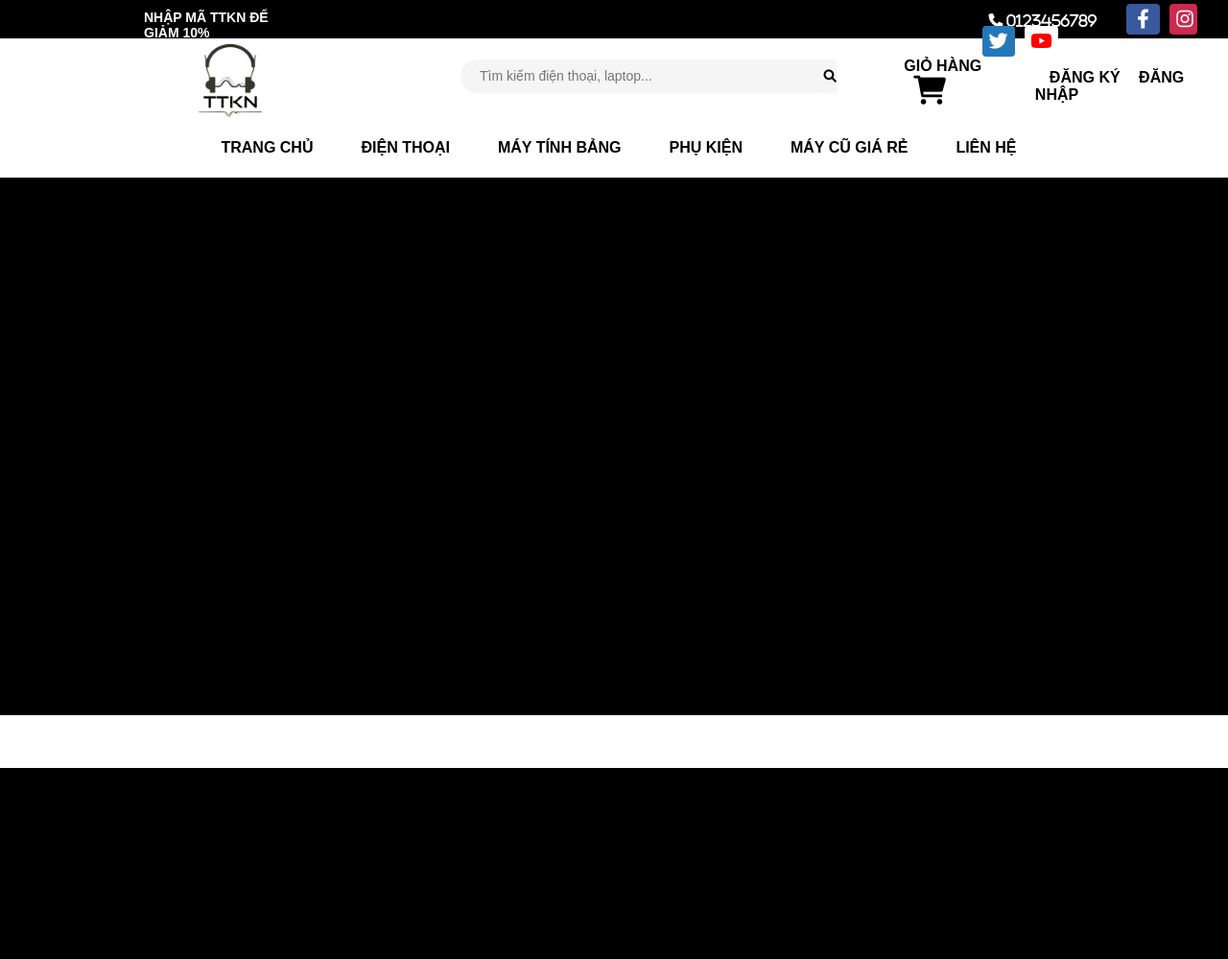
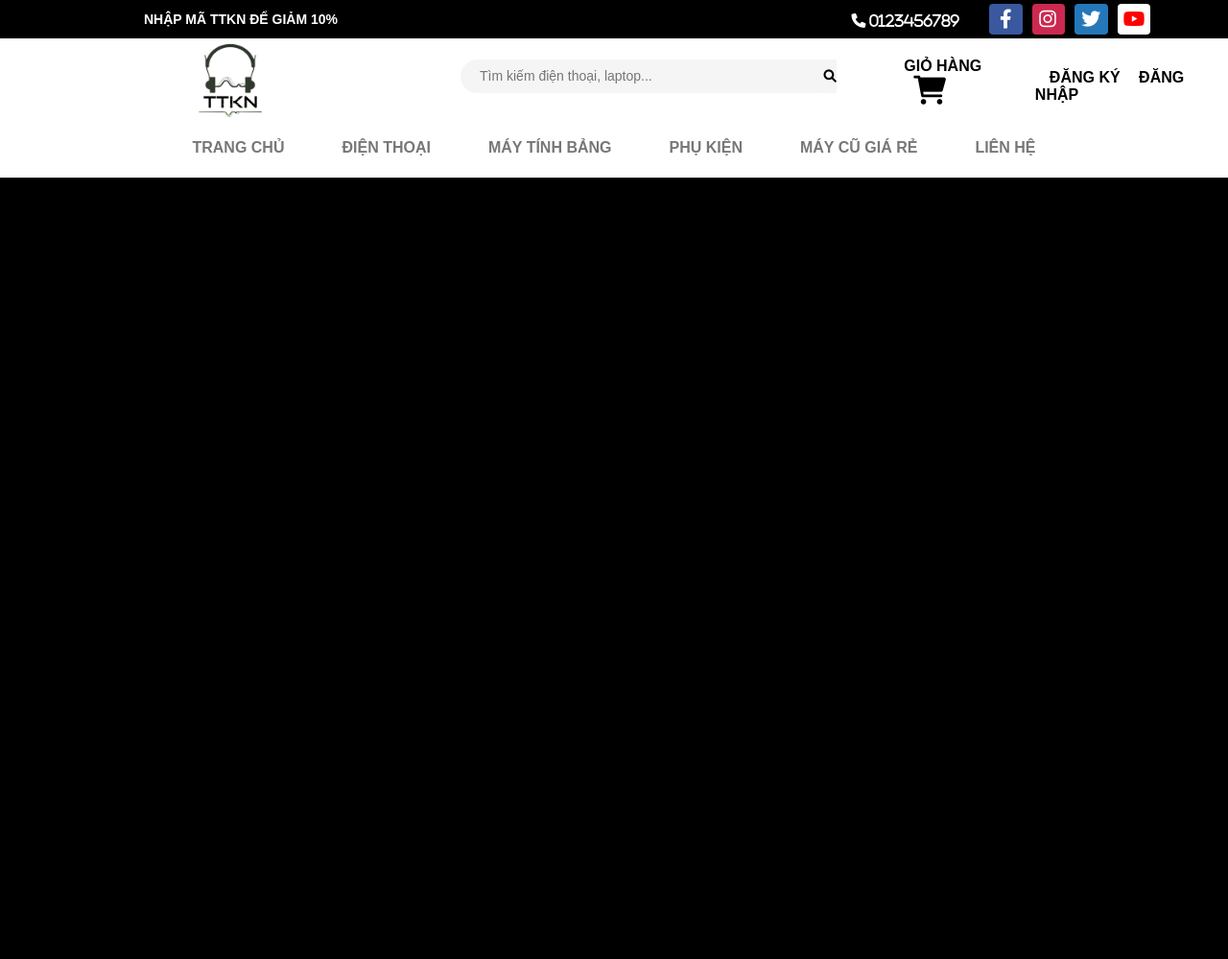
Before and after one commit to CongKien2001/CNPM, a PHP site: page / in a window 1280 px wide. Shown: the top 999 px of the page at 96% size. Before the commit the page ends 800 px from the top, so only its background shows below. Run offline with PHP 8.4, Linux system fonts and the light colour scheme.

Commit message:
header_jsmenu

```diff
--- a/TTKN/assets/css/main.css
+++ b/TTKN/assets/css/main.css
@@ -1,82 +1,97 @@
-*{
+* {
     padding: 0;
     margin: 0;
     box-sizing: border-box;
     font-family: Arial, Helvetica, sans-serif;
 }
 
-.header{
+.header {
+    position: relative;
+}
+
+.header_top {
     height: 40px;
     background-color: black;
-    display: flex;;
+    display: flex;
+    position: fixed;
+    right: 0;
+    left: 0;
+    top: 0;
 }
 
-.header_ma{
+.header_right {
+    width: 50%;
+    line-height: 40px;
+}
+
+.header_ma {
     color: white;
     font-size: 14px;
     font-weight: 700;
     margin-top: 10px;
     margin-left: 150px;
 }
-.header_logo{
+
+.header_logo {
     list-style: none;
-    margin-left: 700px;
-    margin-top: 9px;
+    line-height: 40px;
+    width: 50%;
+    margin-left: 36%;
 }
-.header_phone{
+
+.header_phone {
     margin: 0 17px;
     color: white;
     font-size: 15px;
     text-decoration: none;
 }
-.header_facebook{
-    color:white;
-    text-decoration: none;
-    font-size: 20px;
-    margin-left: 10px;
-    background-color: rgb(58 88 157);
-    padding :5px 6px 5px 11px;
-    border-radius: 4px;
-}
-.header_instagram{
+
+.header_icon {
     color: white;
     text-decoration: none;
     font-size: 20px;
     margin-left: 10px;
-    background-color: #cb2950;
-    padding :5px 4px 5px 7px;
-    border-radius: 4px;
-}
-.header_twitter{
-    color: white;
-    text-decoration: none;
-    font-size: 20px;
-    margin-left: 10px;
-    background-color: #2478ba;
-    padding :5px 2px 5px 7px;
-    border-radius: 4px;
-}
-.header_youtube{
-    color: red;
-    text-decoration: none;
-    font-size: 20px;
-    margin-left: 10px;
-    background-color: white;
-    padding :5px 6px 5px 6px;
     border-radius: 4px;
 }
 
-.header_logo_img{
+.header_facebook {
+    background-color: rgb(58 88 157);
+    padding: 5px 6px 5px 11px;
+}
+
+.header_instagram {
+    background-color: #cb2950;
+    padding: 5px 4px 5px 7px;
+}
+
+.header_twitter {
+    background-color: #2478ba;
+    padding: 5px 2px 5px 7px;
+}
+
+.header_youtube {
+    color: red;
+    background-color: white;
+    padding: 5px 6px 5px 6px;
+}
+
+.header_logo_img {
     background-color: white;
     display: flex;
     height: 85px;
     padding-top: 2px;
+    position: fixed;
+    right: 0;
+    left: 0;
+    top: 40px;
 }
-.header_logo_TTKN{
+
+.header_logo_TTKN {
     width: 80px;
     margin-left: 200px;
 }
-.header_search{
+
+.header_search {
     background-color: rgb(245 245 245);
     height: 35px;
     margin-left: 200px;
@@ -84,14 +99,16 @@
     margin-top: 20px;
     border-radius: 20px;
 }
-.header_search_input{
+
+.header_search_input {
     background-color: rgb(245 245 245);
     border: none;
     outline: none;
     margin-left: 20px;
     font-size: 14px;
 }
-.header_search_icon{
+
+.header_search_icon {
     height: 35px;
     outline: none;
     border: none;
@@ -100,52 +117,110 @@
     cursor: pointer;
     color: black;
 }
-.header_search_icon_color{
+
+.header_search_icon_color {
     color: black;
 }
-.header_cart{
-   margin-left: 70px;
-   margin-top: 18px;
+
+.header_cart {
+    margin-left: 70px;
+    margin-top: 18px;
 }
-.header_cart_text{
-    font-weight:600;
+
+.header_cart_text {
+    font-weight: 600;
     font-size: 16px;
     margin-top: 30px;
     color: #000;
+}
 
-}
-.header_cart_logo{
+.header_cart_logo {
     font-size: 30px;
     margin-left: 10px;
     color: #000;
 }
-.header_login{
+
+.header_login {
     margin-left: 10px;
     margin-top: 30px;
 }
-.header_login_text{
-    font-weight:600;
+
+.header_login_text {
+    font-weight: 600;
     font-size: 16px;
     margin-left: 15px;
     margin-top: 20px;
     color: black;
 }
-.header_home{
+
+.header_home_text span {
+    color: #777;
+}
+
+.header_home_text span:hover {
+    color: #000;
+}
+
+.header_home_text:hover {
+    cursor: pointer;
+}
+
+#home {
+    color: #000;
+}
+
+.header_home {
     background-color: white;
     height: 60px;
     display: flex;
     justify-content: center;
     align-items: center;
+    position: fixed;
+    right: 0;
+    left: 0;
+    top: 125px;
 }
-.header_home_text{
+
+.header_home_text {
     color: black;
     height: 60px;
     padding-top: 20px;
-    margin-left: 30px;
+    padding-left: 30px;
     font-weight: 550;
-    padding-right: 20px;
+    padding-right: 30px;
 }
-.apple{
+
+.content_home {
     background-color: black;
-    height: 560px;
+    height: 2000px;
 }
+
+.content_phone {
+    background: red;
+    height: 500px;
+    display: none;
+}
+
+.content_tablet {
+    background: yellow;
+    height: 500px;
+    display: none;
+}
+
+.content_phukien {
+    background: green;
+    height: 500px;
+    display: none;
+}
+
+.content_oldphone {
+    background: cyan;
+    height: 500px;
+    display: none;
+}
+
+.content_contact {
+    background: pink;
+    height: 500px;
+    display: none;
+}
--- a/TTKN/index.html
+++ b/TTKN/index.html
@@ -1,5 +1,6 @@
 <!DOCTYPE html>
 <html lang="en">
+
 <head>
     <meta charset="UTF-8">
     <meta http-equiv="X-UA-Compatible" content="IE=edge">
@@ -9,37 +10,38 @@
     <link rel="icon" type="image/png" href="https://t4.ftcdn.net/jpg/01/87/36/45/240_F_187364576_YxpCOYDgfAFSCDQhgysfvp4hYZ05qRWE.jpg">
     <link rel="stylesheet" href="https://cdnjs.cloudflare.com/ajax/libs/font-awesome/6.0.0-beta3/css/all.min.css">
 </head>
+
 <body>
     <div class="header">
+        <div class="header_top">
+            <div class="header_right">
                 <span class="header_ma">NHẬP MÃ TTKN ĐỂ GIẢM 10%</span>
+            </div>
             <div class="header_logo">
                 <a href="" class="header_phone">
                     <i class="fas fa-phone">  0123456789</i>
                 </a>
-            <a href="" class="header_facebook">
+                <a href="" class="header_icon header_facebook">
                     <i class="fab fa-facebook-f"></i>
                 </a>
-            <a href="" class="header_instagram">
+                <a href="" class="header_icon header_instagram">
                     <i class="fab fa-instagram"></i>
                 </a>
-            <a href="" class="header_twitter">
+                <a href="" class="header_icon header_twitter">
                     <i class="fab fa-twitter"></i>
                 </a>
-            <a href="" class="header_youtube">
+                <a href="" class="header_icon header_youtube">
                     <i class="fab fa-youtube"></i>
                 </a>
             </div>
         </div>
-
-
-
 
         <div class="header_logo_img">
             <a href="">
                 <img class="header_logo_TTKN" src="./assets/img/logo2.png" alt="">
             </a>
             <div class="header_search">
-            <input type="text"class="header_search_input" placeholder="Tìm kiếm điện thoại, laptop...">
+                <input type="text" class="header_search_input" placeholder="Tìm kiếm điện thoại, laptop...">
                 <button class="header_search_icon">
                     <a href=""class="header_search_icon_color"><i class="fas fa-search"></i></a>
                 </button>
@@ -62,33 +64,55 @@
             </div>
         </div>
 
-
-
         <div class="header_home">
-        <a style="text-decoration: none" href="" class="header_home_text">
+            <a style="text-decoration: none" id="home" class="header_home_text">
                 <span>TRANG CHỦ</span>
             </a>
-        <a style="text-decoration: none" href="" class="header_home_text">
+            <a style="text-decoration: none" id="phone" class="header_home_text">
                 <span>ĐIỆN THOẠI</span>
             </a>
-        <a style="text-decoration: none" href="" class="header_home_text">
+            <a style="text-decoration: none" id="tablet" class="header_home_text">
                 <span>MÁY TÍNH BẢNG</span>
             </a>
-        <a style="text-decoration: none" href="" class="header_home_text">
+            <a style="text-decoration: none" id="phukien" class="header_home_text">
                 <span>PHỤ KIỆN</span>
             </a>
-        <a style="text-decoration: none" href="" class="header_home_text">
+            <a style="text-decoration: none" id="oldphone" class="header_home_text">
                 <span>MÁY CŨ GIÁ RẺ</span>
             </a>
-        <a style="text-decoration: none" href="" class="header_home_text">
+            <a style="text-decoration: none" id="contact" class="header_home_text">
                 <span>LIÊN HỆ</span>
             </a>
         </div>
+    </div>
 
-    <div class="apple">
-        <a href="" class="apple_photo">
-            <img src="" alt="">
-        </a>
+    <div class="content">
+        <div class="content_home">
+
         </div>
+
+        <div class="content_phone">
+
+        </div>
+
+        <div class="content_tablet">
+
+        </div>
+
+        <div class="content_phukien">
+
+        </div>
+
+        <div class="content_oldphone">
+
+        </div>
+
+        <div class="content_contact">
+
+        </div>
+    </div>
+
+    <script src="./assets/js/main.js"></script>
 </body>
+
 </html>
```
Also changed, not shown: TTKN/assets/js/main.js (added, +68 -0 lines). Lines whose indentation alone changed are shown as unchanged.
